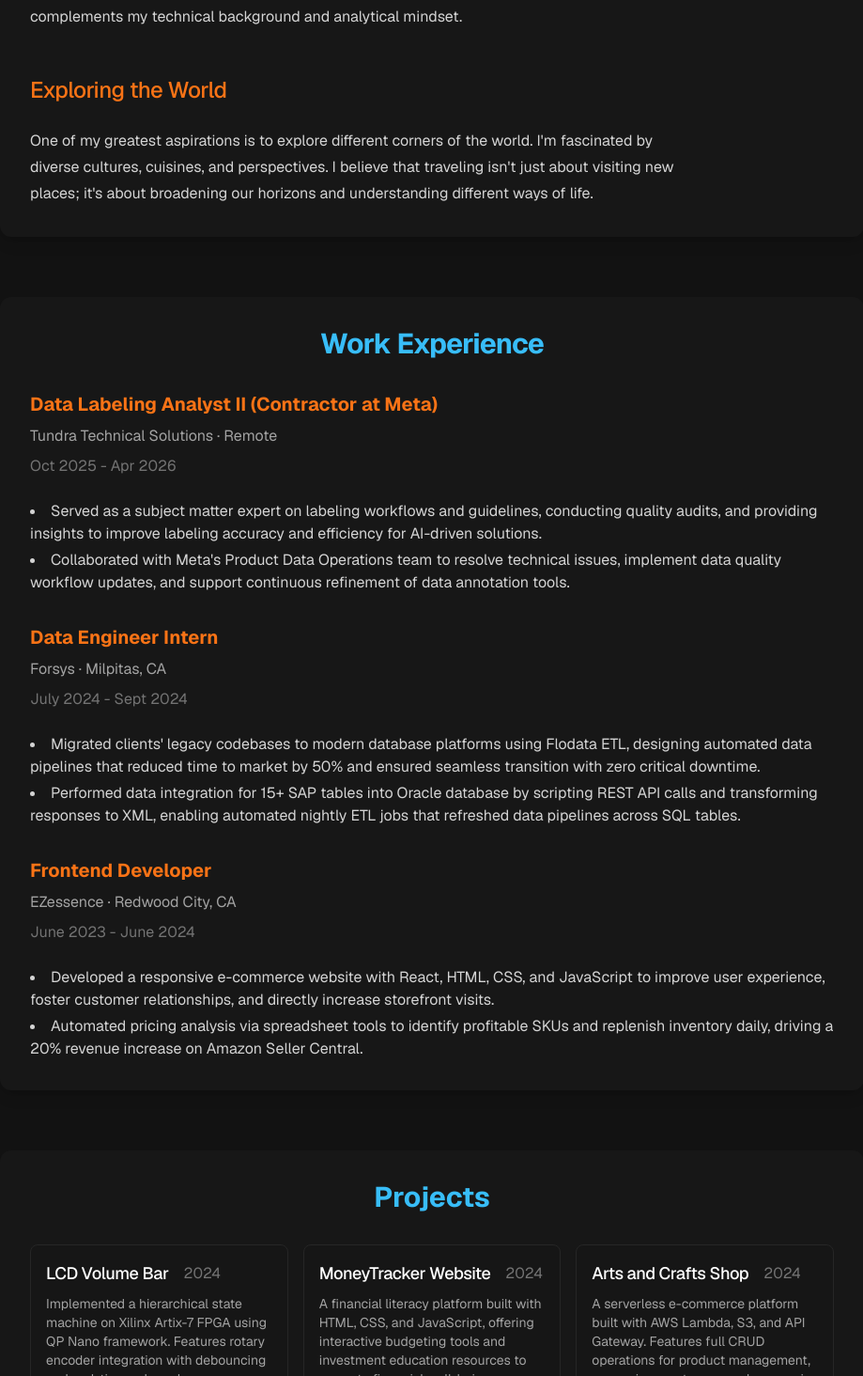
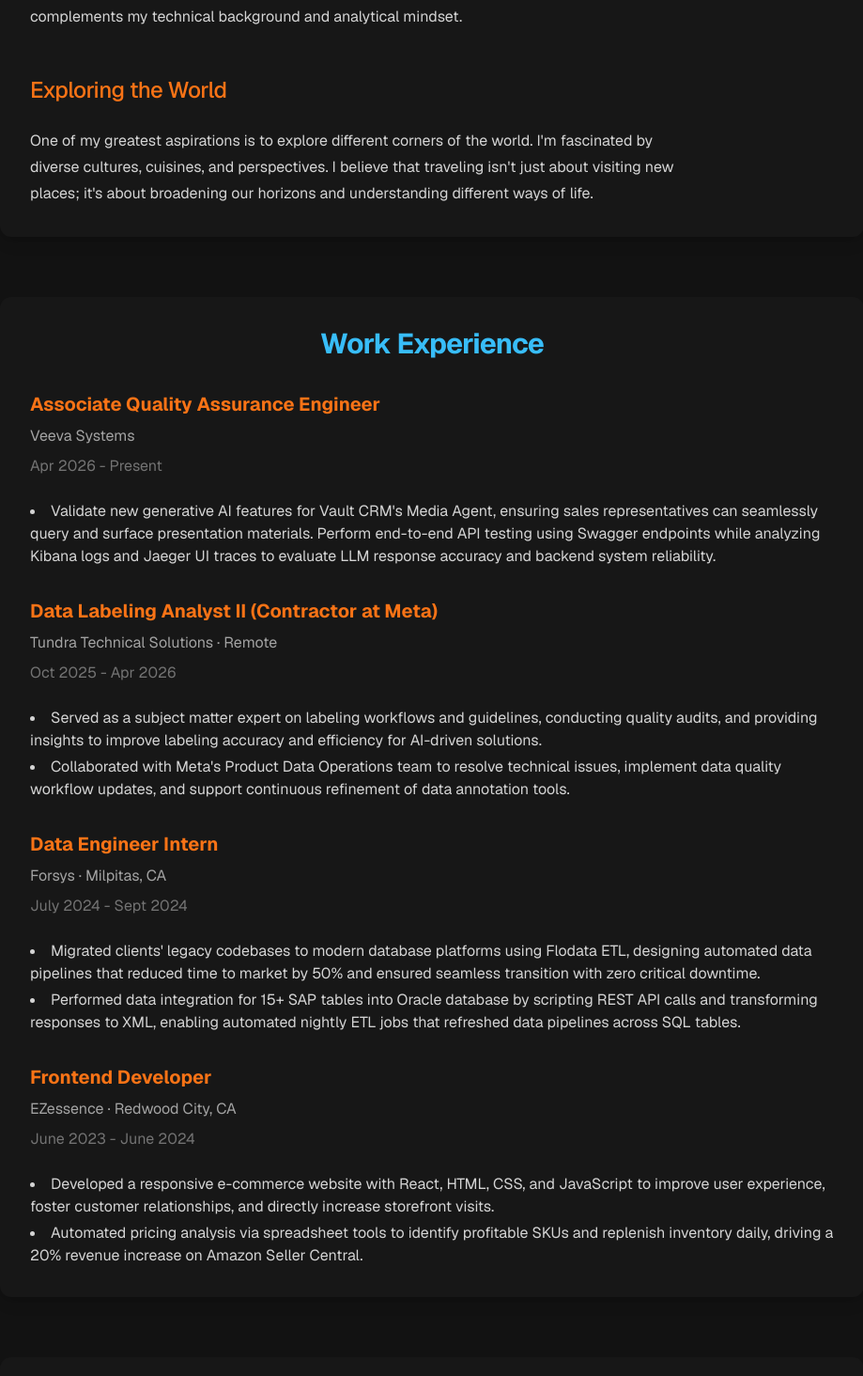
Before and after one commit to Peak1260/Portfolio, a Next.js app: page / in a window 1280 px wide. Shown: the part 1336-2800 px from the top of the page at 94% size, without its empty margins (180-1099 px from the left). Built offline with nearby package versions, Linux system fonts and the light colour scheme.

Commit message:
update veeva experience

```diff
--- a/app/page.tsx
+++ b/app/page.tsx
@@ -183,6 +183,16 @@ export default function HomePage() {
         </h1>
         <div className="flex flex-col gap-8">
           <Section>
+            <h2 className="text-xl font-bold text-orange-500">Associate Quality Assurance Engineer</h2>
+            <p className="text-neutral-400">Veeva Systems</p>
+            <p className="text-neutral-500">Apr 2026 - Present</p>
+            <ul className="list-disc list-inside space-y-1 text-neutral-300 mt-4">
+              <li>
+                Validate new generative AI features for Vault CRM's Media Agent, ensuring sales representatives can seamlessly query and surface presentation materials. Perform end-to-end API testing using Swagger endpoints while analyzing Kibana logs and Jaeger UI traces to evaluate LLM response accuracy and backend system reliability.
+              </li>
+            </ul>
+          </Section>
+          <Section>
             <h2 className="text-xl font-bold text-orange-500">Data Labeling Analyst II (Contractor at Meta)</h2>
             <p className="text-neutral-400">Tundra Technical Solutions · Remote</p>
             <p className="text-neutral-500">Oct 2025 - Apr 2026</p>
--- a/app/projects/project-data.tsx
+++ b/app/projects/project-data.tsx
@@ -21,11 +21,11 @@ export const projects: Project[] = [
     url: "https://moneytracker-5ad6b.web.app",
   },
   {
-    title: "Arts and Crafts Shop",
+    title: "Plant Shop",
     year: 2024,
     description:
-      "A serverless e-commerce platform built with AWS Lambda, S3, and API Gateway. Features full CRUD operations for product management, secure image storage, and responsive design.",
-    url: "https://hannah-artsandcrafts.netlify.app/",
+      "A serverless platform built with AWS Lambda, S3, and API Gateway. Features full CRUD operations for product management, secure image storage, and responsive design.",
+    url: "https://hannah-plantshop.netlify.app/",
   },
   {
     title: "Mini Garage Door",
```
Also changed, not shown: 1 other file (tests, documents, lock files or other folders).
